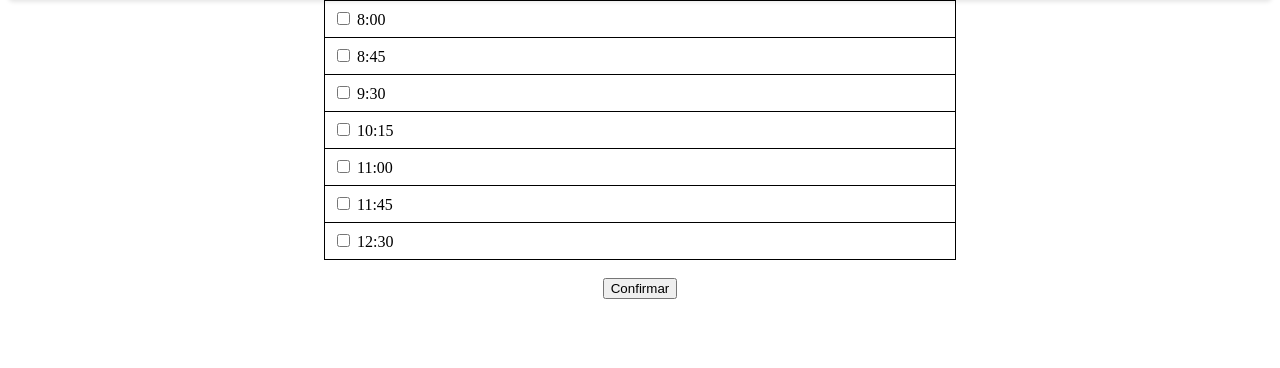
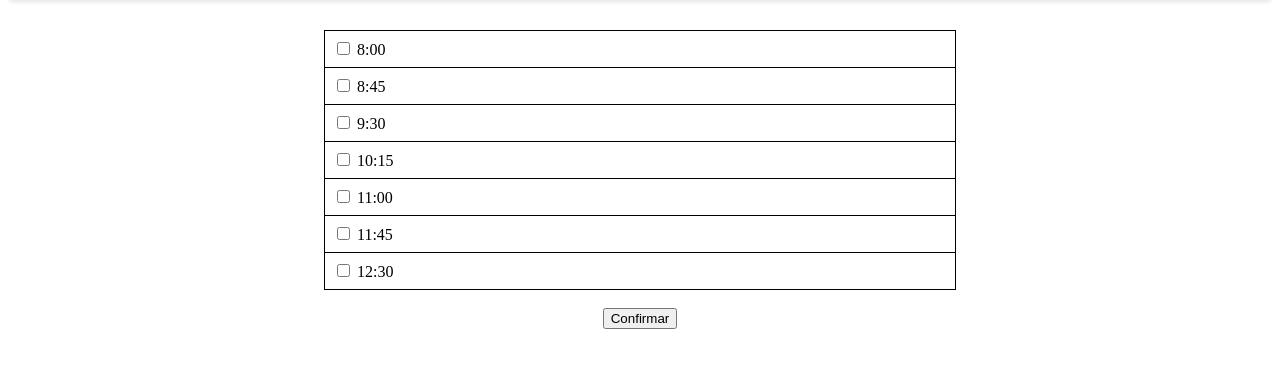
Before and after one commit to ADP087/Agendamento, a PHP site: page /apaga/tabela_bonit/index.html in a window 1280 px wide. Shown: the part 126-494 px from the top of the page. Run offline with PHP 8.4, Linux system fonts and the light colour scheme.

Commit message:
Só mudei um padding
Se não fizesse isso agora eu iria esquecer

```diff
--- a/apaga/tabela_bonit/style.css
+++ b/apaga/tabela_bonit/style.css
@@ -21,6 +21,10 @@ th {
 header {
     text-align: center;
     padding-bottom: 30px;
+}
+
+section {
+  padding-top: 30px;
 }
 
 #tabela {
```
